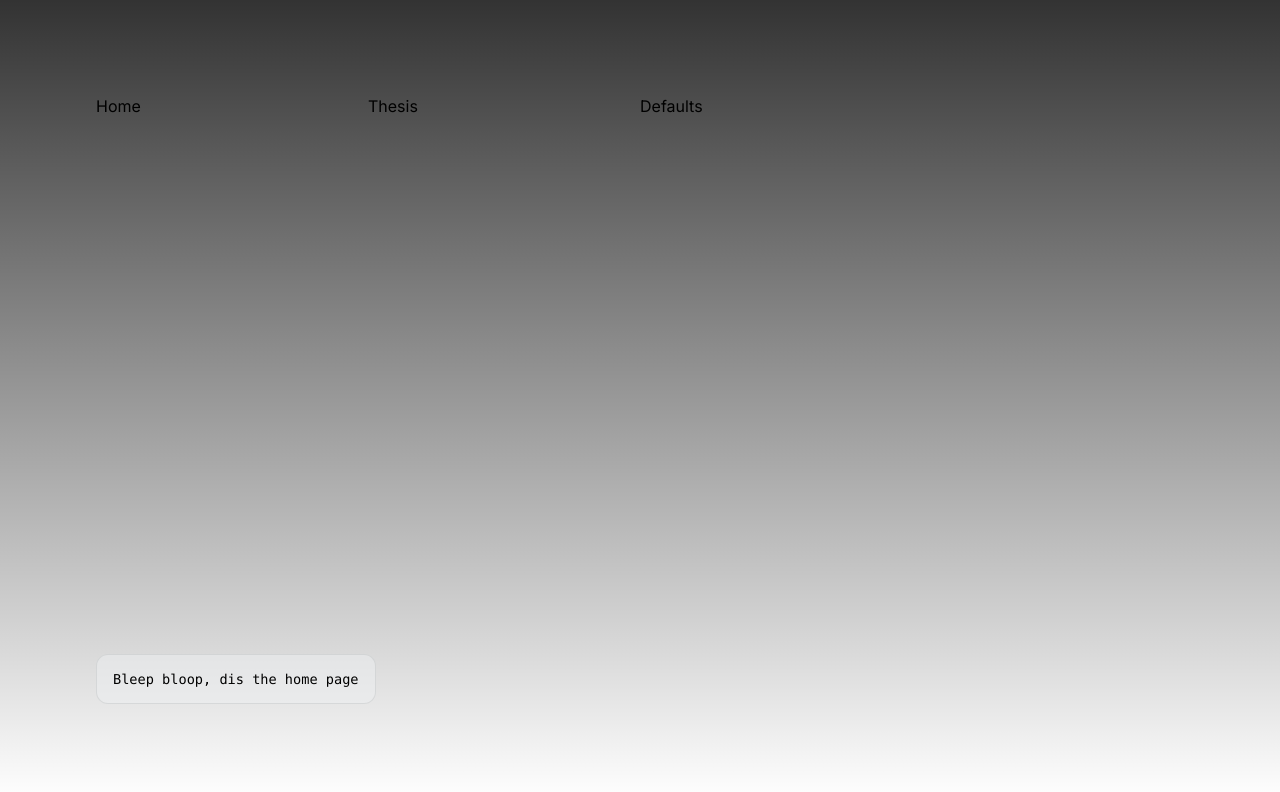
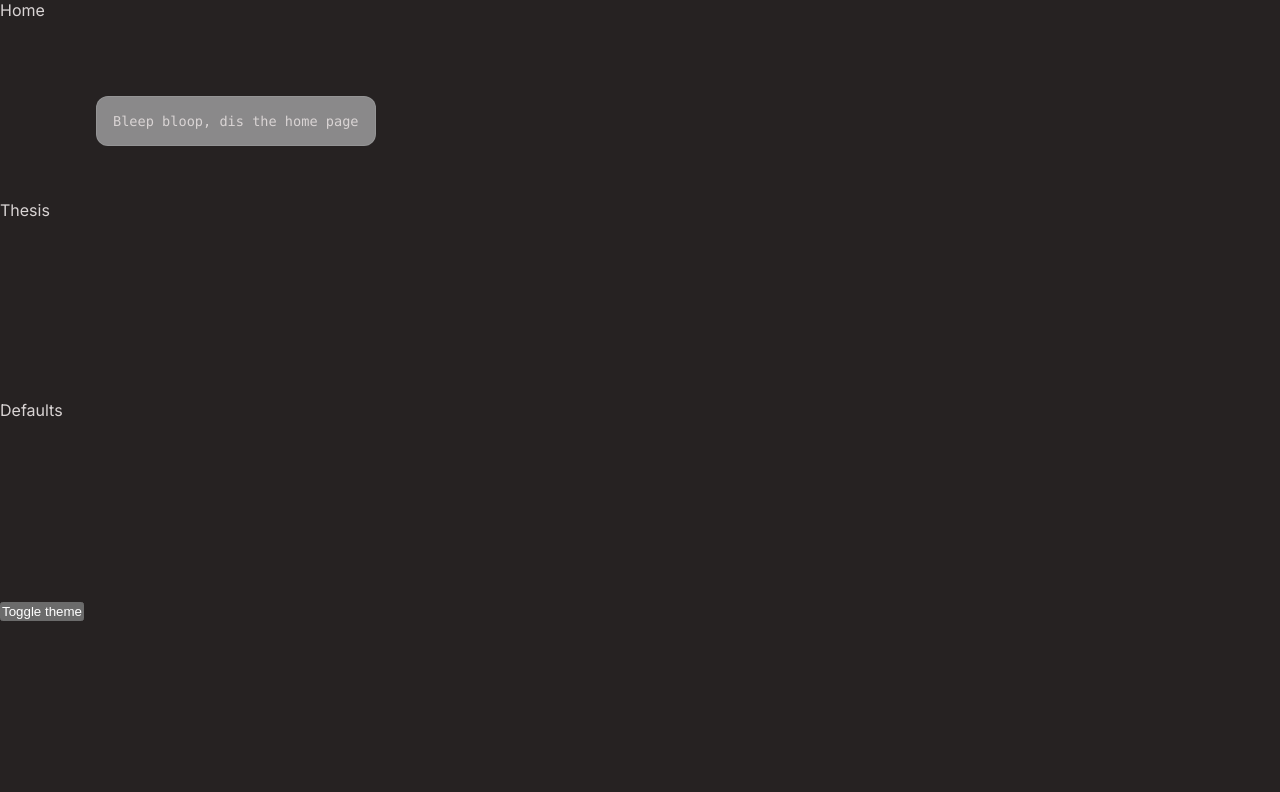
Before and after one commit to dave-woods/new-site, a Next.js app: page / in a window 1280 px wide. Shown: the top 792 px of the page. Built offline with nearby package versions, Linux system fonts and the light colour scheme.

Commit message:
Moved header and added theme toggle button

```diff
--- /dev/null
+++ b/app/Header.module.css
@@ -0,0 +1,10 @@
+.header {
+    position: fixed;
+    top: 0;
+    left: 0;
+    bottom: 0;
+    grid-template-columns: 1fr;
+    grid-template-rows: repeat(4, 1fr);
+    width: auto;
+
+}
--- a/app/Header.tsx
+++ b/app/Header.tsx
@@ -1,13 +1,15 @@
 import Link from 'next/link'
 import styles from './page.module.css'
+import hStyles from './Header.module.css'
+import ThemeToggle from './ThemeToggle'
 
 export default function Header() {
     return (
-        <header className={styles.grid}>
+        <header className={[styles.grid, hStyles.header].join(' ')}>
             <div><Link href="/">Home</Link></div>
             <div><Link href="/thesis">Thesis</Link></div>
             <div><Link href="/default-cna">Defaults</Link></div>
-
+            <div><ThemeToggle /></div>
         </header>
     )
 }
--- /dev/null
+++ b/app/ThemeToggle.tsx
@@ -0,0 +1,11 @@
+'use client';
+
+import { useContext } from "react";
+import { ThemeContext } from "./ThemeProvider";
+
+export default function ThemeToggle() {
+    const {theme, setTheme} = useContext(ThemeContext);
+    return (
+        <button onClick={() => {setTheme(theme === 'dark' ? 'light' : 'dark')}}>Toggle theme</button>
+    )
+}
--- a/app/globals.css
+++ b/app/globals.css
@@ -6,33 +6,7 @@
     'Fira Mono', 'Droid Sans Mono', 'Courier New', monospace;
 
   --foreground-rgb: 0, 0, 0;
-  --background-start-rgb: 214, 219, 220;
-  --background-end-rgb: 255, 255, 255;
-
-  --primary-glow: conic-gradient(
-    from 180deg at 50% 50%,
-    #16abff33 0deg,
-    #0885ff33 55deg,
-    #54d6ff33 120deg,
-    #0071ff33 160deg,
-    transparent 360deg
-  );
-  --secondary-glow: radial-gradient(
-    rgba(255, 255, 255, 1),
-    rgba(255, 255, 255, 0)
-  );
-
-  --tile-start-rgb: 239, 245, 249;
-  --tile-end-rgb: 228, 232, 233;
-  --tile-border: conic-gradient(
-    #00000080,
-    #00000040,
-    #00000030,
-    #00000020,
-    #00000010,
-    #00000010,
-    #00000080
-  );
+  --background-rgb: 255, 255, 255;
 
   --callout-rgb: 238, 240, 241;
   --callout-border-rgb: 172, 175, 176;
@@ -43,28 +17,7 @@
 @media (prefers-color-scheme: dark) {
   :root {
     --foreground-rgb: 255, 255, 255;
-    --background-start-rgb: 0, 0, 0;
-    --background-end-rgb: 0, 0, 0;
-
-    --primary-glow: radial-gradient(rgba(1, 65, 255, 0.4), rgba(1, 65, 255, 0));
-    --secondary-glow: linear-gradient(
-      to bottom right,
-      rgba(1, 65, 255, 0),
-      rgba(1, 65, 255, 0),
-      rgba(1, 65, 255, 0.3)
-    );
-
-    --tile-start-rgb: 2, 13, 46;
-    --tile-end-rgb: 2, 5, 19;
-    --tile-border: conic-gradient(
-      #ffffff80,
-      #ffffff40,
-      #ffffff30,
-      #ffffff20,
-      #ffffff10,
-      #ffffff10,
-      #ffffff80
-    );
+    --background-rgb: 0, 0, 0;
 
     --callout-rgb: 20, 20, 20;
     --callout-border-rgb: 108, 108, 108;
@@ -87,12 +40,7 @@ body {
 
 body {
   color: rgb(var(--foreground-rgb));
-  background: linear-gradient(
-      to bottom,
-      transparent,
-      rgb(var(--background-end-rgb))
-    )
-    rgb(var(--background-start-rgb));
+  background: rgb(var(--background-rgb));
 }
 
 a {
@@ -106,6 +54,14 @@ a {
   }
 }
 
+body.theme-light {
+  color-scheme: light;
+  --background-rgb: 217, 212, 212;
+  --foreground-rgb: 38, 34, 34;
+}
+
 body.theme-dark {
-  background-color: #333;
+  color-scheme: dark;
+  --background-rgb: 38, 34, 34;
+  --foreground-rgb: 217, 212, 212;
 }
```
